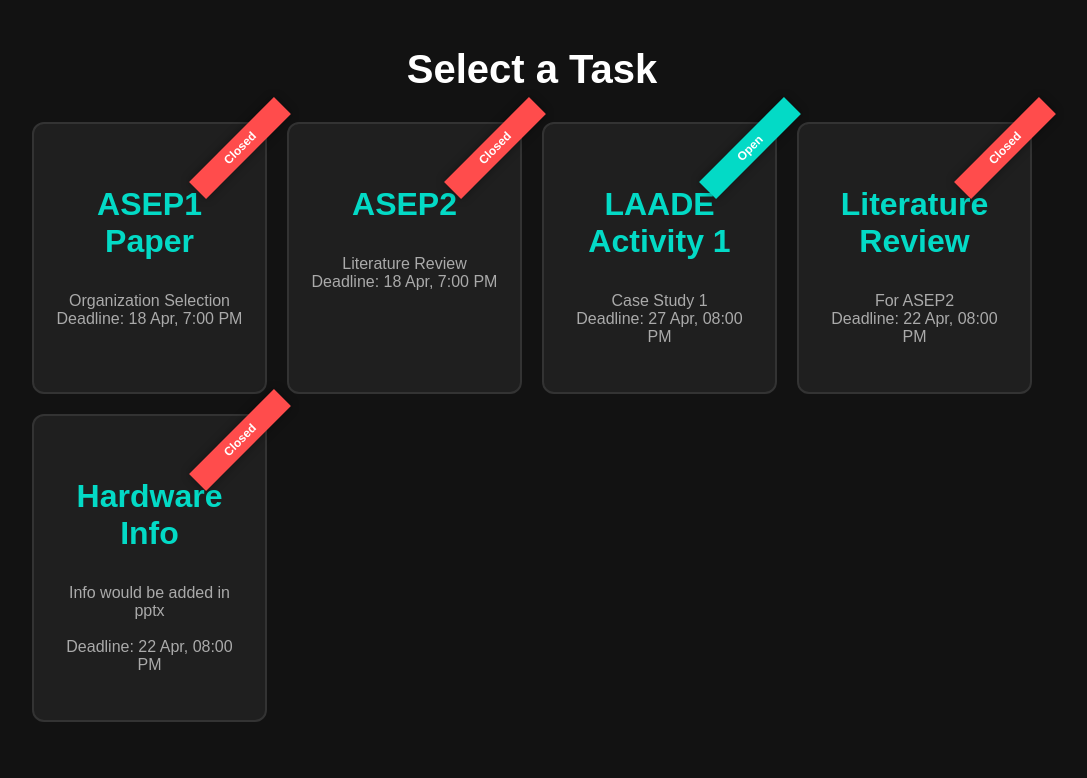
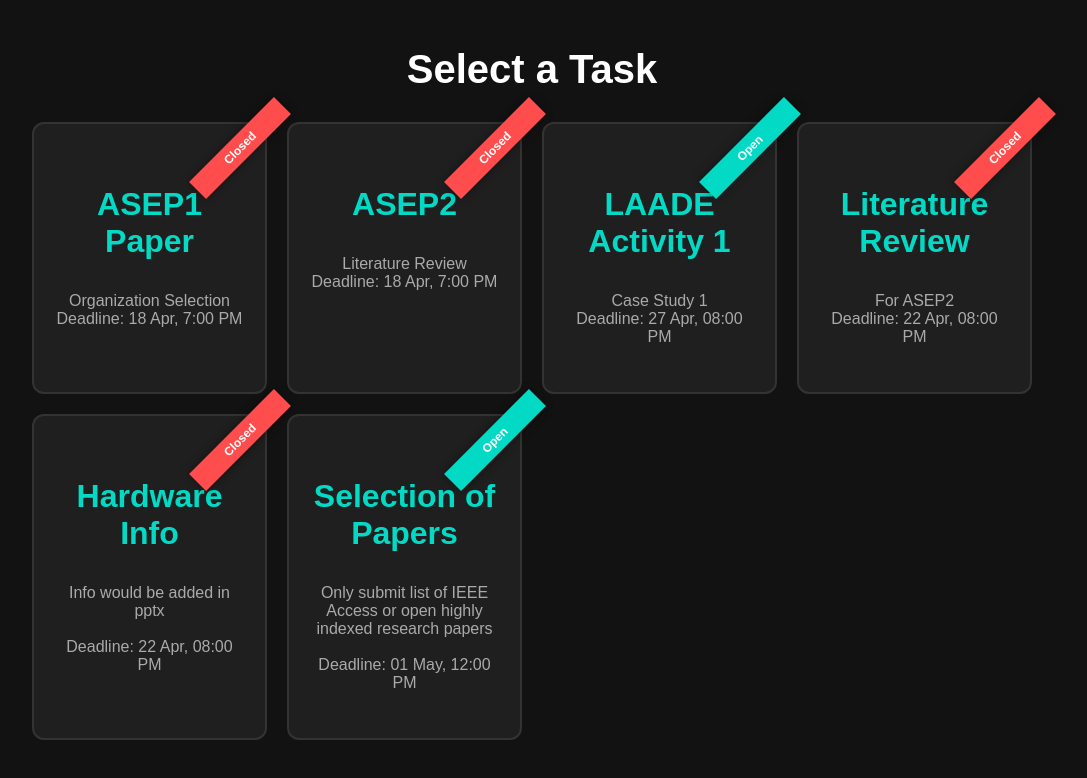
Before and after one commit to CoodeCrafters/Task_Submission, a plain HTML site: page index.html in a window 1280 px wide. Shown: the whole page, without its empty margins (108-1195 px from the left). Drawn offline with Linux system fonts and the light colour scheme.

Commit message:
Update index.html

```diff
--- a/index.html
+++ b/index.html
@@ -141,6 +141,12 @@
     <p>Info would be added in pptx<br><br>Deadline: 22 Apr, 08:00 PM</p>
   </div>
 
+  <div class="task-card open" onclick="goToTask('Selection of SRM Literature Review Papers based on ASEP2')">
+    <div class="ribbon">Open</div>
+    <h3>Selection of Papers</h3>
+    <p>Only submit list of IEEE Access or open highly indexed research papers<br><br>Deadline: 01 May, 12:00 PM</p>
+  </div>
+
 </div>
 
 <script>
```
